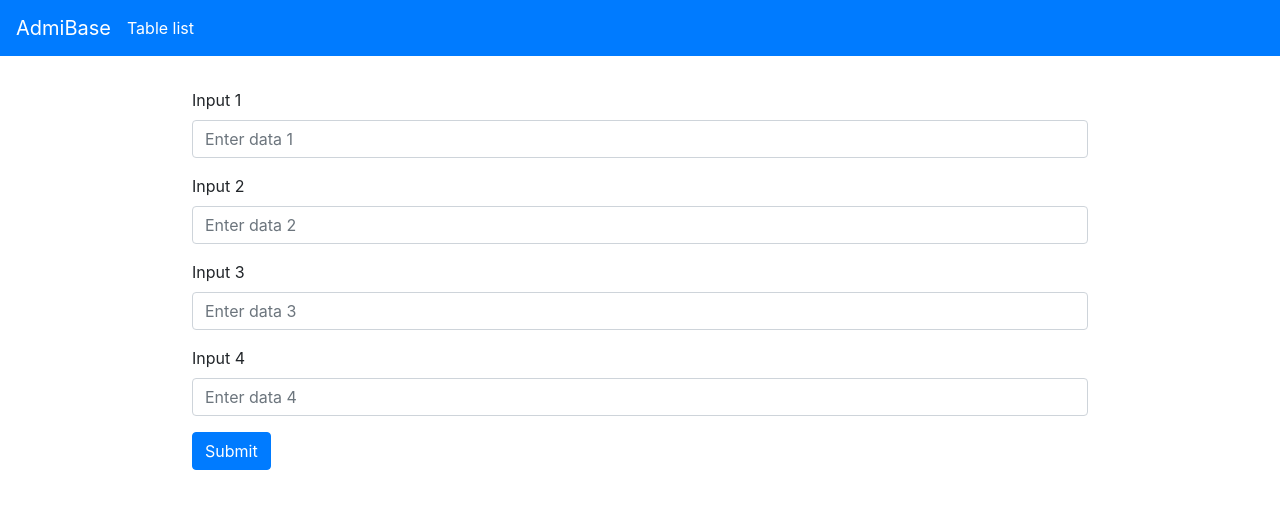
After one commit to On1zuma/Admibase, a PHP site: page /form.php in a window 1280 px wide. The commit adds this page. Shown: the top 509 px of the page. Run offline with PHP 8.4, Linux system fonts and the light colour scheme.

Commit message:
feat: form edit/create

```diff
--- /dev/null
+++ b/public/form.php
@@ -0,0 +1,48 @@
+<?php ?>
+
+<!DOCTYPE html>
+<html lang="en">
+<head>
+    <meta charset="UTF-8">
+    <meta http-equiv="X-UA-Compatible" content="IE=edge">
+    <meta name="viewport" content="width=device-width, initial-scale=1.0">
+    <title>SIBD - form</title>
+    <link rel="stylesheet" href="https://cdn.jsdelivr.net/npm/bootstrap@4.3.1/dist/css/bootstrap.min.css" integrity="sha384-ggOyR0iXCbMQv3Xipma34MD+dH/1fQ784/j6cY/iJTQUOhcWr7x9JvoRxT2MZw1T" crossorigin="anonymous">
+    <link rel="stylesheet" href="style.css">
+</head>
+<body>
+
+<nav class="navbar navbar-dark bg-primary">
+  <a class="navbar-brand" href="/">AdmiBase</a>
+
+  <ul class="navbar-nav mr-auto">
+    <li class="nav-item active">
+        <a class="nav-link" href="/list-table.php">Table list</a>
+    </li>
+  </ul>
+</nav>
+
+<div class="mx-auto" style="width: 70vw; margin-top: 2rem;">
+  <form>
+      <div class="form-group">
+          <label for="data1">Input 1</label>
+          <input type="text" class="form-control" id="data1" aria-describedby="data1" placeholder="Enter data 1">
+      </div>
+      <div class="form-group">
+          <label for="data2">Input 2</label>
+          <input type="text" class="form-control" id="data2" aria-describedby="data2" placeholder="Enter data 2">
+      </div>
+      <div class="form-group">
+          <label for="data3">Input 3</label>
+          <input type="text" class="form-control" id="data3" aria-describedby="data3" placeholder="Enter data 3">
+      </div>
+      <div class="form-group">
+          <label for="data4">Input 4</label>
+          <input type="text" class="form-control" id="data4" aria-describedby="data4" placeholder="Enter data 4">
+      </div>
+    <button type="submit" class="btn btn-primary">Submit</button>
+  </form>
+</div>
+
+</body>
+</html>
```
Also changed, not shown: public/data-list.php (+10 -8 lines).
